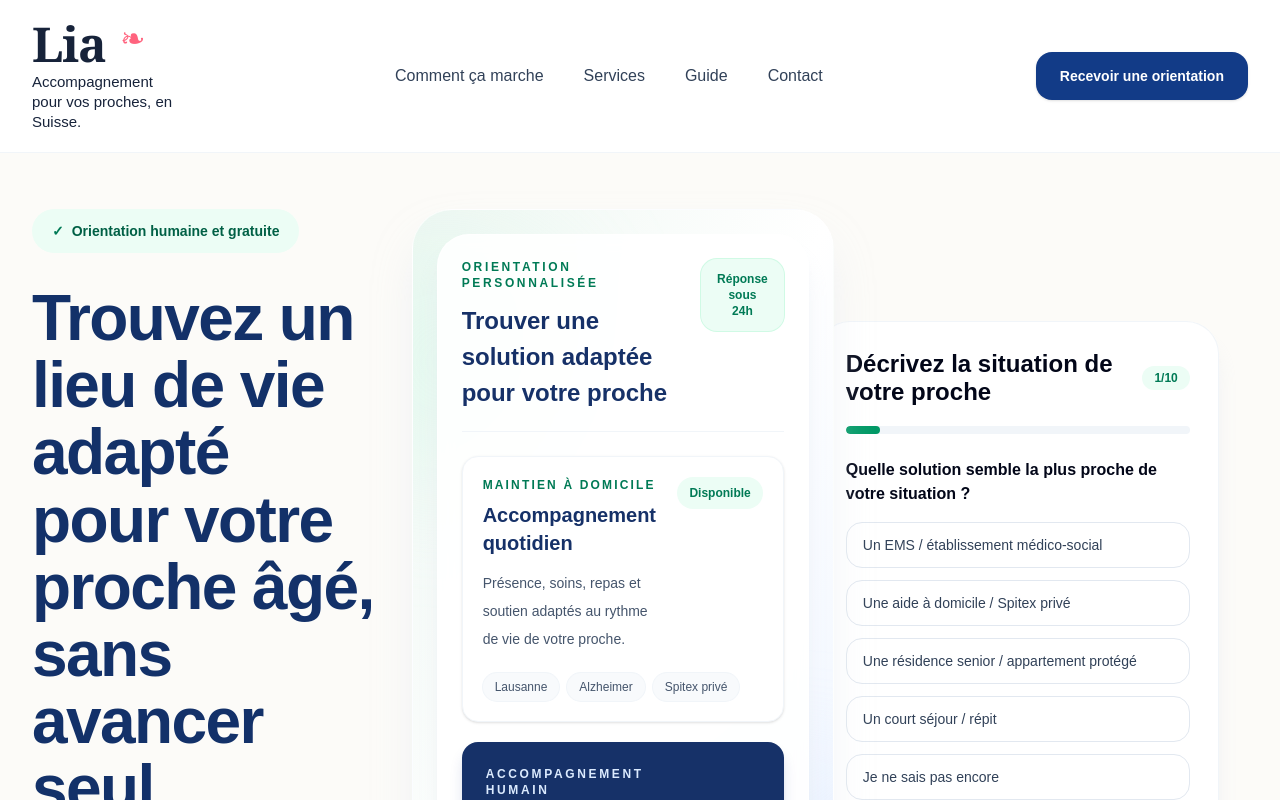
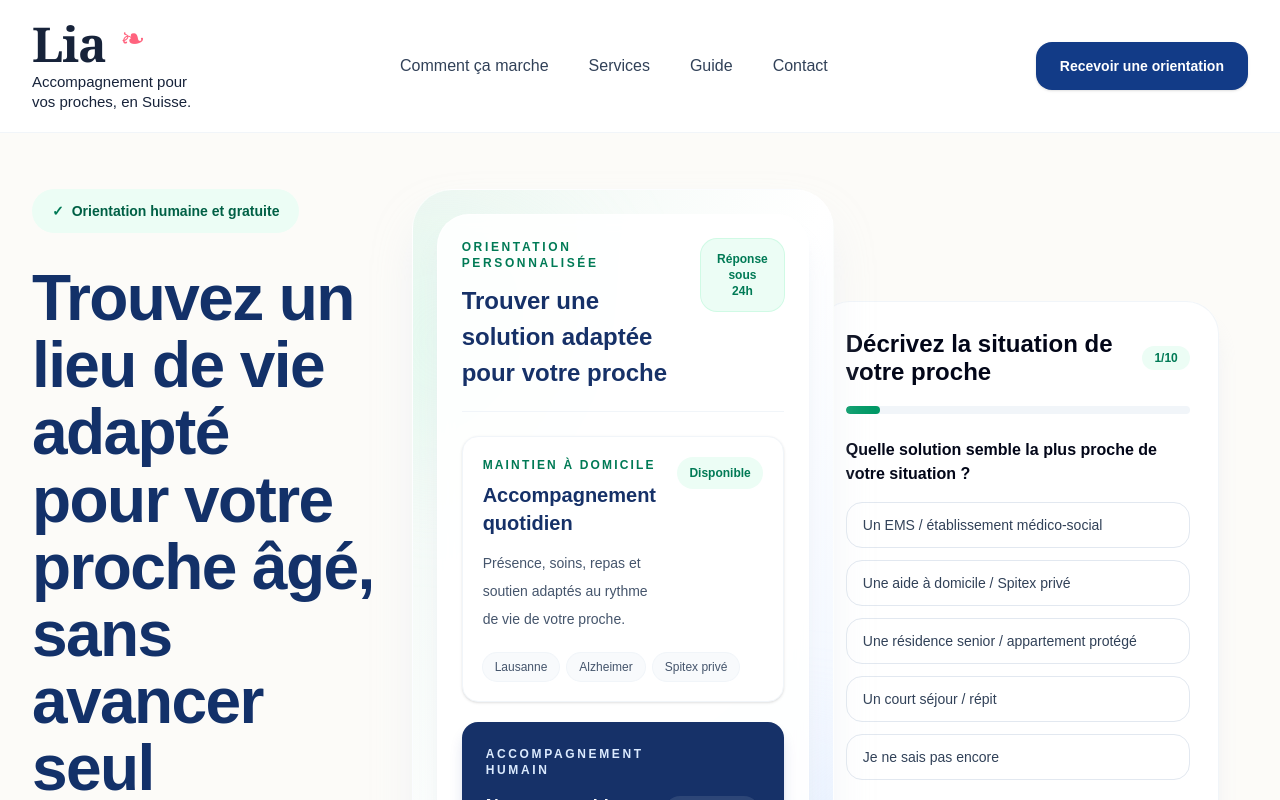
Before and after one commit to lucasruscio-hub/prochesuisse-vaud, a Next.js app: page / in a window 1280 px wide. Shown: the top 800 px of the page. Built offline with nearby package versions, Linux system fonts and the light colour scheme.

Commit message:
Update Lia logo header

```diff
--- a/app/page.js
+++ b/app/page.js
@@ -210,7 +210,7 @@ function Logo() {
           ❧
         </span>
       </div>
-      <div className="mt-1 max-w-[150px] text-[15px] leading-5 text-[#17233A]">
+      <div className="mt-1 max-w-[160px] text-[15px] leading-5 text-[#17233A]">
         Accompagnement pour vos proches, en Suisse.
       </div>
     </div>
```
